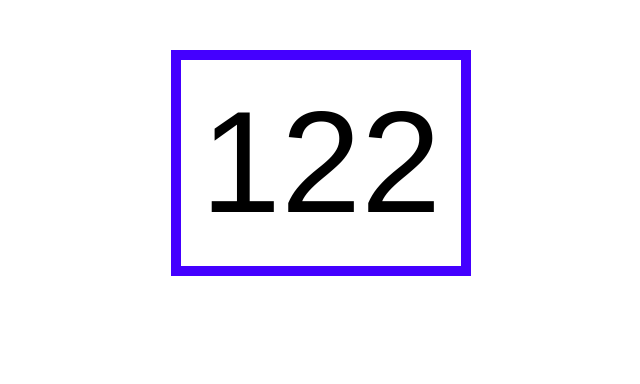
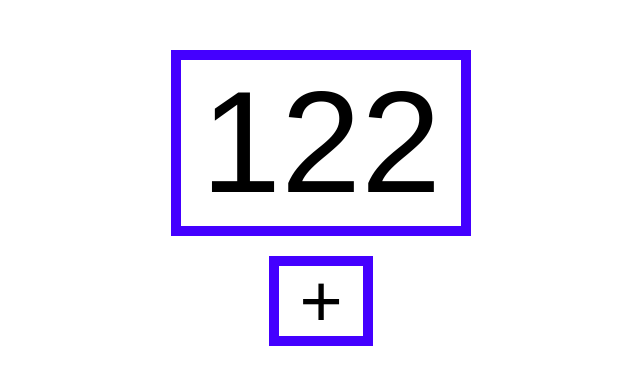
Before and after one commit to danifromecuador/click-counter-with-react, a React (Create React App) app: page / in a window 1280 px wide. Shown: the top 384 px of the page, without its empty margins (319-959 px from the left). Built offline with nearby package versions, Linux system fonts and the light colour scheme.

Commit message:
Style Button component

```diff
--- a/src/App.js
+++ b/src/App.js
@@ -1,12 +1,14 @@
 import React from 'react';
 import './App.css';
 import Display from './components/Display';
+import Button from './components/Button';
 
 const number = 122;
 
 const App = () => (
   <div className="App">
     <Display number={number} />
+    <Button symbol="+" />
   </div>
 );
 
--- a/src/components/Button.jsx
+++ b/src/components/Button.jsx
@@ -0,0 +1,10 @@
+import React from 'react';
+import '../styles/Button.css';
+
+const Button = (props) => (
+  <div className="button">
+    {props.symbol}
+  </div>
+);
+
+export default Button;
--- /dev/null
+++ b/src/styles/Button.css
@@ -0,0 +1,11 @@
+.button {
+  border: 10px solid rgb(68, 0, 255);
+  margin: 20px auto 0 auto;
+  padding: 20px;
+  width:fit-content;
+  height: 30px;
+  font-size: 74px;
+  display: flex;
+  align-items: center;
+  justify-content: center;
+}
--- a/src/styles/Display.css
+++ b/src/styles/Display.css
@@ -1,11 +1,8 @@
 .display {
   border: 10px solid rgb(68, 0, 255);
-  width: fit-content;
-  min-width: 200px;
-  min-height: 164px;
-  height: fit-content;
-  margin: 50px auto;
-  padding: 20px;
+  width: 200px;
+  margin: 50px auto 0 auto ;
+  padding: 0 40px;
   font-size: 144px;
   display: flex;
   align-items: center;
```
